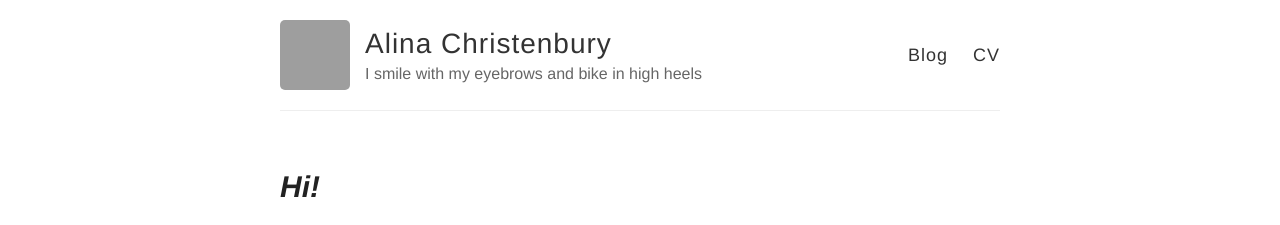
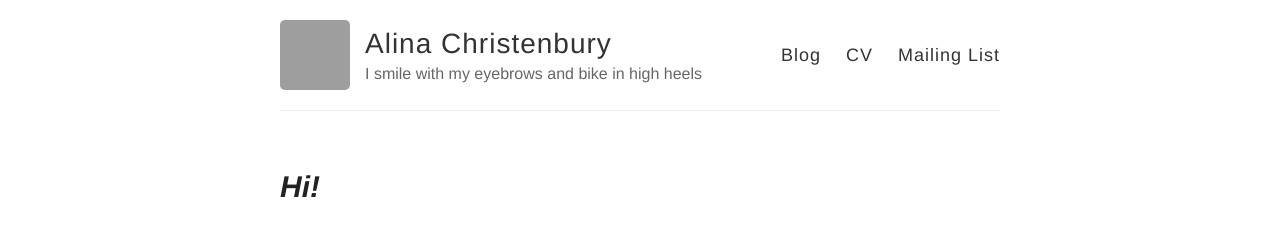
Before and after one commit to AlinaWithAFace/alinawithaface.github.io, a Jekyll site: the page built from index.md, in a window 1280 px wide. Shown: the top 225 px of the page. Built offline with Jekyll 4.4.1, drawn with Linux system fonts in a browser that asks for light colours; our own code applies the rules of GitHub Pages for plain Markdown files; grey boxes are pictures that could not be loaded.

Commit message:
added mailing list link

```diff
--- a/_layouts/default.html
+++ b/_layouts/default.html
@@ -31,6 +31,7 @@
                 <a href="{{ site.baseurl }}/blog">Blog</a>
                 <!--<a href="{{ site.baseurl }}/about">About</a>-->
                 <a href="{{ site.baseurl }}/cv">CV</a>
+                <a href="https://mailchi.mp/b6775cfca030/alinac">Mailing List</a>
                 <!--<a href="{{ site.baseurl }}/portfolio">Portfolio</a>-->
             </nav>
         </header>
```
